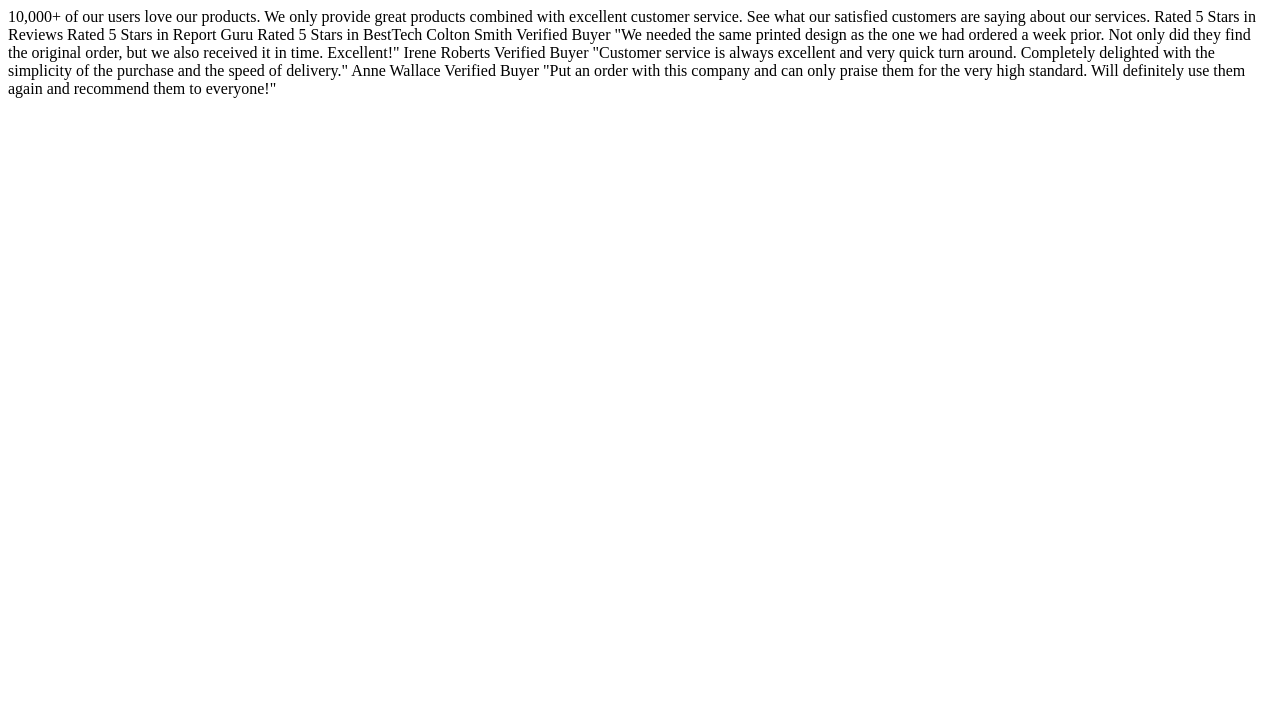
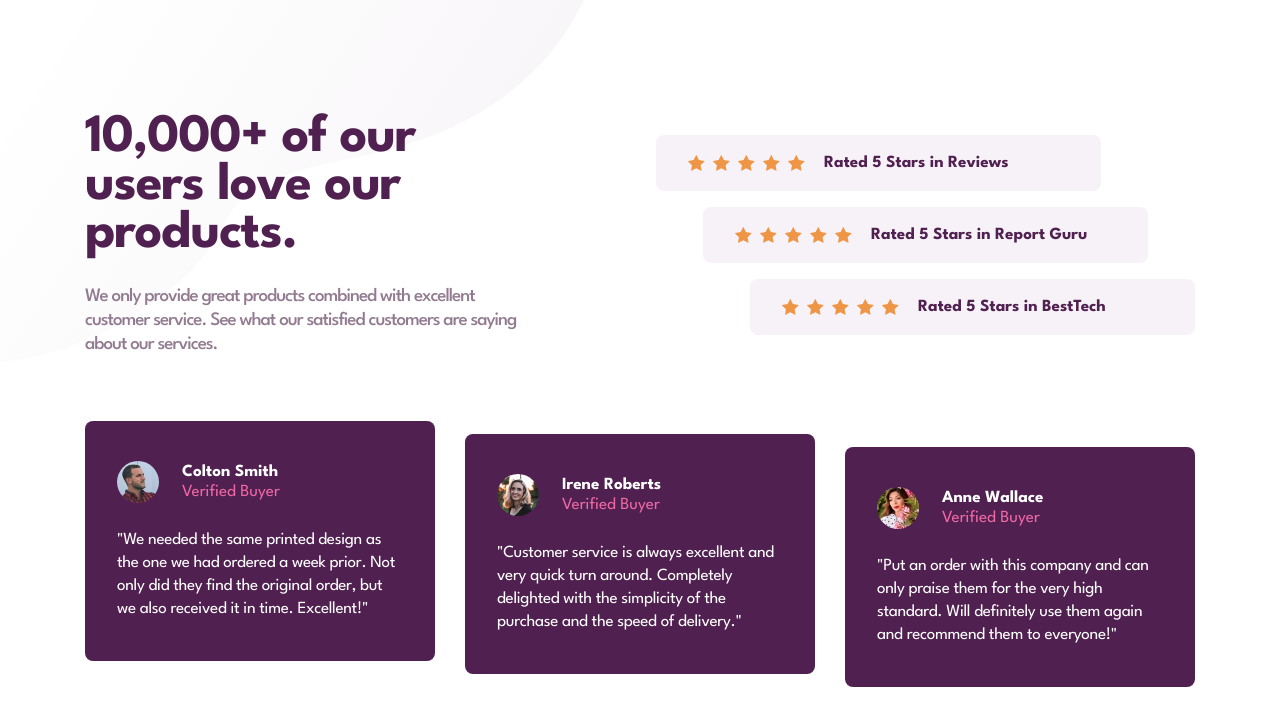
Before and after one commit to manuelscl/social-proof-section, a plain HTML site: page index.html in a window 1280 px wide. Drawn offline with Linux system fonts and the light colour scheme.

Commit message:
Add social proof section with HTML and CSS

```diff
--- a/index.html
+++ b/index.html
@@ -21,29 +21,72 @@
     <title>Social proof section</title>
   </head>
   <body>
-    10,000+ of our users love our products.
+    <main>
+      <section class="user-stats">
+        <div class="intro">
+          <h1 class="headline">10,000+ of our users love our products.</h1>
+          <p class="description">We only provide great products combined with excellent customer service.
+            See what our satisfied customers are saying about our services.</p>
+        </div>
+        <div class="ratings">
+          <ul class="ratings-list">
+            <li class="rating-item item-start">
+              <p class="rating-text">Rated 5 Stars in Reviews</p>
+            </li>
+            <li class="rating-item item-center">
+              <p class="rating-text">Rated 5 Stars in Report Guru</p>
+            </li>
+            <li class="rating-item item-end">
+              <p class="rating-text">Rated 5 Stars in BestTech</p>
+            </li>
+          </ul>
+        </div>
+      </section>
 
-    We only provide great products combined with excellent customer service.
-    See what our satisfied customers are saying about our services.
+      <section class="review-section">
+        <ul class="review-list">
+          <li class="review-item item-start">
+            <div class="reviewer">
+              <img src="./images/image-colton.jpg" alt="Colton Smith Photo" class="review-image">
+              <div class="reviewer-info">
+                <p class="reviewer-name">Colton Smith</p>
+                <p class="reviewer-status">Verified Buyer</p>
+              </div>
+            </div>
+            <div class="review-text">
+              <p>"We needed the same printed design as the one we had ordered a week prior. Not only did they find the original order, but we also received it in time. Excellent!"</p>
+            </div>
+          </li>
 
-    Rated 5 Stars in Reviews
-    Rated 5 Stars in Report Guru
-    Rated 5 Stars in BestTech
+          <li class="review-item item-center">
+            <div class="reviewer">
+              <img src="./images/image-irene.jpg" alt="Colton Smith Photo" class="review-image">
+              <div class="reviewer-info">
+                <p class="reviewer-name">Irene Roberts</p>
+                <p class="reviewer-status">Verified Buyer</p>
+              </div>
+            </div>
+            <div class="review-text">
+              <p>"Customer service is always excellent and very quick turn around. Completely
+                delighted with the simplicity of the purchase and the speed of delivery."</p>
+            </div>
+          </li>
 
-    Colton Smith
-    Verified Buyer
-    "We needed the same printed design as the one we had ordered a week prior.
-    Not only did they find the original order, but we also received it in time.
-    Excellent!"
-
-    Irene Roberts
-    Verified Buyer
-    "Customer service is always excellent and very quick turn around. Completely
-    delighted with the simplicity of the purchase and the speed of delivery."
-
-    Anne Wallace
-    Verified Buyer
-    "Put an order with this company and can only praise them for the very high
-    standard. Will definitely use them again and recommend them to everyone!"
+          <li class="review-item item-end">
+            <div class="reviewer">
+              <img src="./images/image-anne.jpg" alt="Colton Smith Photo" class="review-image">
+              <div class="reviewer-info">
+                <p class="reviewer-name">Anne Wallace</p>
+                <p class="reviewer-status">Verified Buyer</p>
+              </div>
+            </div>
+            <div class="review-text">
+              <p>"Put an order with this company and can only praise them for the very high
+                standard. Will definitely use them again and recommend them to everyone!"</p>
+            </div>
+          </li>
+        </ul>
+      </section>
+    </main>
   </body>
 </html>
--- a/styles.css
+++ b/styles.css
@@ -0,0 +1,233 @@
+* {
+    margin: 0;
+    padding: 0;
+    box-sizing: border-box;
+    font-family: "League Spartan", sans-serif;
+}
+
+html {
+    font-size: 62.5%;
+}
+
+body {
+    background: url("./images/bg-pattern-top-mobile.svg");
+    background-repeat: no-repeat;
+}
+
+main {
+    padding: 3.2rem;
+}
+
+.user-stats {
+    display: grid;
+    gap: 3.2rem;
+}
+
+.intro {
+    max-width: 44.5rem;
+    justify-self: center;
+}
+
+.headline {
+    font-size: 4rem;
+    font-weight: 700;
+    text-align: center;
+    color: hsl(300, 43%, 22%);
+    letter-spacing: -0.1rem;
+    line-height: 4.8rem;
+}
+
+.description {
+    font-size: 1.9rem;
+    font-weight: 500;
+    text-align: center;
+    color: rgb(146 123 145/ 1);
+    letter-spacing: -0.1rem;
+    line-height: 2.4rem;
+    margin-top: 2.7rem;
+}
+
+.ratings-list {
+    width: 100%;
+    display: flex;
+    justify-content: center;
+    flex-direction: column;
+    list-style: none;
+    gap: 1.6rem;
+}
+
+.rating-item {
+    width: 100%;
+    max-width: 44.5rem;
+    display: flex;
+    align-items: center;
+    flex-direction: column;
+    gap: 1.6rem;
+    background: hsl(300, 24%, 96%);
+    padding: 20px 32px;
+    border-radius: 8px;
+}
+
+.rating-item::before {
+    content: " ";
+    width: 12rem;
+    height: 1.6rem;
+    background: url(images/icon-star.svg),
+                url(images/icon-star.svg),
+                url(images/icon-star.svg),
+                url(images/icon-star.svg),
+                url(images/icon-star.svg);
+    background-position: 0, 2.5rem, 5rem, 7.5rem, 10rem;
+    background-repeat: no-repeat;
+}
+
+.item-start {
+    align-self: flex-start;
+}
+
+.item-center {
+    align-self: center;
+}
+
+.item-end {
+    align-self: flex-end;
+}
+
+.rating-text {
+    font-size: 1.7rem;
+    font-weight: 700;
+    color: hsl(300, 43%, 22%);
+}
+
+/* Review Section */
+.review-section {
+    margin-top: 6.4rem;
+    font-size: 1.7rem;
+}
+
+.review-list {
+    width: 100%;
+    display: flex;
+    flex-wrap: wrap;
+    flex-direction: column;
+    list-style: none;
+    gap: 1.6rem;
+}
+
+.review-item {
+    max-width: 35rem;
+    background: hsl(300, 43%, 22%);
+    padding: 4rem 3.2rem; /* padding-bottom: 3.9rem*/
+    border-radius: 8px;
+}
+
+.reviewer {
+    display: flex;
+    align-items: center;
+    gap: 2.3rem;
+}
+
+.review-image {
+    width: 42px;
+    border-radius: 100px;
+}
+
+.reviewer-info {
+    display: flex;
+    flex-direction: column;
+    gap: 4px;
+}
+
+.reviewer-name {
+    font-weight: 700;
+    color: hsl(0, 0%, 100%);
+}
+
+.reviewer-status {
+    color: hsl(333, 80%, 67%);
+}
+
+.review-text {
+    color: hsl(0, 0%, 100%);
+    line-height: 2.3rem;
+    letter-spacing: -0.30px;
+    margin-top: 2.6rem;
+}
+
+@media screen and (min-width: 600px) {
+    .headline {
+        font-size: 4.4rem;
+    }
+}
+
+@media screen and (min-width: 768px) {
+    main {
+        /* max-width: 1174px; */
+        max-width: 117.4rem;
+    }
+
+    .headline {
+        font-size: 4.6rem;
+    }
+
+    .rating-item {
+        flex-direction: row;
+    }
+
+    .review-list {
+        flex-direction: row;
+        justify-content: center;
+        flex-wrap: wrap;
+    }
+
+    /* .review-item {
+        max-width: none;
+    } */
+}
+
+@media screen and (min-width: 1000px) {
+    body {
+        display: flex;
+        justify-content: center;
+        align-items: center;
+        height: 100vh;
+        background: url("./images/bg-pattern-top-desktop.svg");
+        background-repeat: no-repeat;
+        background-size: initial;
+    }
+
+    main {
+        padding: 1.6rem 3.2rem;
+    }
+
+    .user-stats {
+        align-items: center;
+    }
+
+    .intro {
+        justify-self: flex-start;
+    }
+
+    .headline {
+        font-size: 5.4rem;
+        text-align: start;
+    }
+
+    .description {
+        text-align: start;
+    }
+
+    .review-list {
+        justify-content: flex-start;
+        min-height: 26.6rem;
+        gap: 3rem;
+    }
+
+    .review-item {
+        max-width: 35rem;
+    }
+
+    .user-stats {
+        grid-template-columns: 1fr 1fr;
+    }
+}
```
